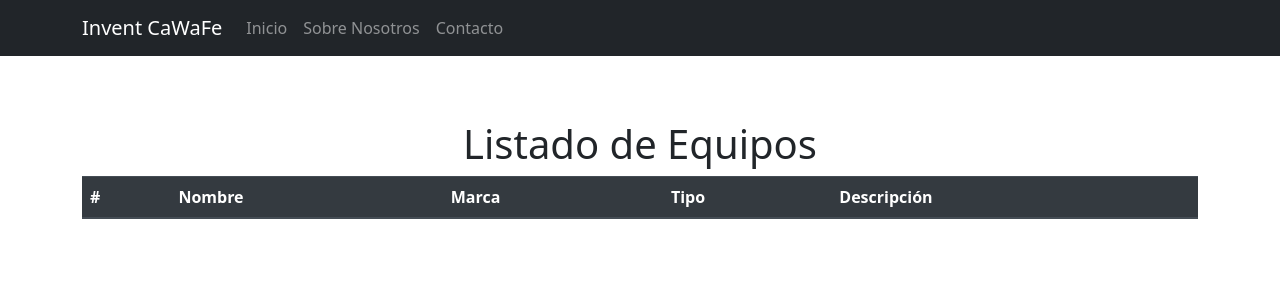
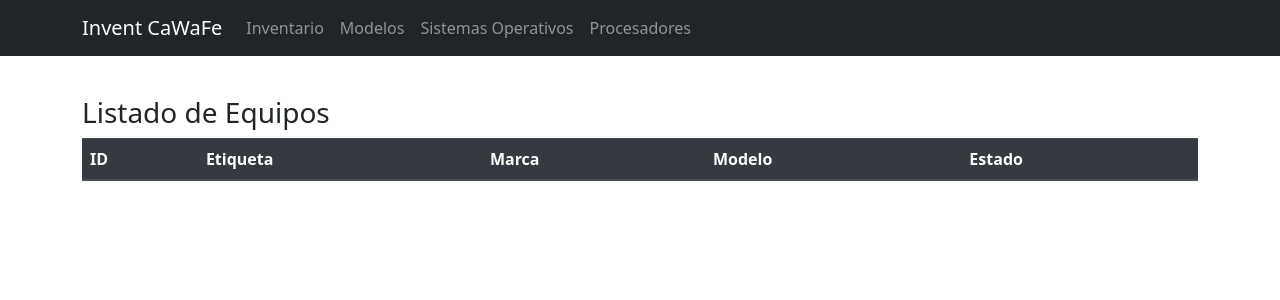
Before and after one commit to LuxCaro19/invent_cawafe, a Django app: page /inventario/lista_equipos/ in a window 1280 px wide. Shown: the top 300 px of the page. Run offline with Django 5.2, Linux system fonts and the light colour scheme; data that the repository does not hold is empty; some libraries are stand-ins or nearby versions.

Commit message:
Organizacion de templates

```diff
--- a/inventario/models/equipo.py
+++ b/inventario/models/equipo.py
@@ -14,3 +14,6 @@ class Equipo(models.Model):
     sistema_operativo = models.ForeignKey(Sistema_operativo, on_delete=models.SET_NULL, null=True )
     procesador = models.ForeignKey(Procesador, on_delete=models.SET_NULL, null=True )
     estado = models.ForeignKey(Estado_equipo, on_delete=models.SET_NULL, null=True )
+
+    def __str__(self):
+        return self.etiqueta
--- a/inventario/models/estado_equipo.py
+++ b/inventario/models/estado_equipo.py
@@ -3,3 +3,6 @@ from django.db import models
 
 class Estado_equipo(models.Model):
     nombre = models.CharField()
+
+    def __str__(self):
+        return self.nombre
--- a/inventario/models/modelo_equipo.py
+++ b/inventario/models/modelo_equipo.py
@@ -7,3 +7,6 @@ class Modelo_equipo(models.Model):
     tipo = models.ForeignKey(Modelo_tipo, on_delete=models.SET_NULL, null=True )
     marca = models.ForeignKey(Modelo_marca, on_delete=models.SET_NULL, null=True )
     precio = models.IntegerField()
+
+    def __str__(self):
+        return self.nombre
--- a/inventario/models/modelo_marca.py
+++ b/inventario/models/modelo_marca.py
@@ -4,3 +4,6 @@ from django.db import models
 
 class Modelo_marca(models.Model):
     marca = models.CharField()
+
+    def __str__(self):
+        return self.marca
--- a/inventario/models/modelo_tipo.py
+++ b/inventario/models/modelo_tipo.py
@@ -4,3 +4,6 @@ from django.db import models
 
 class Modelo_tipo(models.Model):
     tipo = models.CharField()
+
+    def __str__(self):
+        return self.tipo
--- a/inventario/models/procesador.py
+++ b/inventario/models/procesador.py
@@ -4,3 +4,6 @@ from .modelo_marca import Modelo_marca
 class Procesador(models.Model):
     nombre = models.CharField()
     marca = models.ForeignKey(Modelo_marca, on_delete=models.SET_NULL, null=True )
+
+    def __str__(self):
+        return self.nombre
--- a/inventario/models/sistema_operativo.py
+++ b/inventario/models/sistema_operativo.py
@@ -4,3 +4,6 @@ from .modelo_marca import Modelo_marca
 class Sistema_operativo(models.Model):
     nombre = models.CharField()
     marca = models.ForeignKey(Modelo_marca, on_delete=models.SET_NULL, null=True )
+
+    def __str__(self):
+        return self.nombre
--- /dev/null
+++ b/inventario/templates/inventario/listados/listado_equipos.html
@@ -0,0 +1,25 @@
+{% extends 'lista/listado_base.html' %} <!-- Hereda de la plantilla base -->
+
+{% block title %}Listado de Equipos{% endblock %} <!-- Sobrescribe el título de la página -->
+
+{% block subtitle %}Listado de Equipos{% endblock %} <!-- Título secundario (puedes personalizarlo) -->
+
+{% block table_headers %}
+    <th>ID</th>
+    <th>Etiqueta</th>
+    <th>Marca</th>
+    <th>Modelo</th>
+    <th>Estado</th>
+{% endblock %}
+
+{% block table_body %}
+    {% for equipo in equipos %}
+    <tr class="clickable-row" data-href="{% url 'detalle_equipo' equipo.id %}">
+        <td>{{ equipo.id }}</td>
+        <td>{{ equipo.etiqueta }}</td>
+        <td>{{ equipo.modelo.marca.marca }}</td>
+        <td>{{ equipo.modelo.nombre }}</td>
+        <td>{{ equipo.estado.nombre }}</td>
+    </tr>
+    {% endfor %}
+{% endblock %}
--- a/inventario/templates/inventario/listado_equipos.html
+++ b/inventario/templates/lista/listado_base.html
@@ -3,7 +3,7 @@
 <head>
     <meta charset="UTF-8">
     <meta name="viewport" content="width=device-width, initial-scale=1.0">
-    <title>Listado de Equipos</title>
+    <title>{% block title %}Listado{% endblock %}</title> <!-- Bloque de título que puede ser sobrescrito -->
     <link href="https://stackpath.bootstrapcdn.com/bootstrap/4.5.2/css/bootstrap.min.css" rel="stylesheet">
     <style>
         /* Estilo para hacer que toda la fila sea clickeable */
@@ -14,32 +14,28 @@
 </head>
 <body>
 
-    {% include 'navbar/navbar.html' %}
+    {% include 'navbar/navbar.html' %} <!-- Incluimos el navbar común -->
 
-    <div class="container mt-5">
-        <h1 class="text-center">Listado de Equipos</h1>
+    <div class="container mt-4"> <!-- Contenedor principal -->
+        <h3 class="text-left">{% block subtitle %}Listado de Equipos{% endblock %}</h3> <!-- Título secundario -->
 
         <!-- Tabla de equipos -->
         <table class="table table-striped">
             <thead class="thead-dark">
                 <tr>
-                    <th>#</th>
+                    {% block table_headers %}
+                    <th>ID</th>
                     <th>Nombre</th>
                     <th>Marca</th>
                     <th>Tipo</th>
                     <th>Descripción</th>
+                    {% endblock %}
                 </tr>
             </thead>
             <tbody>
-                {% for equipo in equipos %}
-                <tr class="clickable-row" data-href="{% url 'detalle_equipo' equipo.id %}">
-                    <td>{{ equipo.id }}</td>
-                    <td>{{ equipo.etiqueta }}</td>
-                    <td>{{ equipo.modelo.marca.marca  }}</td>
-                    <td>{{ equipo.modelo.tipo.tipo }}</td>  <!-- Si tienes una relación ForeignKey -->
-                    <td>{{ equipo.modelo.nombre }}</td>
-                </tr>
-                {% endfor %}
+                {% block table_body %}
+                <!-- Aquí se mostrarán las filas de cada vista que extienda esta plantilla -->
+                {% endblock %}
             </tbody>
         </table>
     </div>
--- a/inventario/templates/navbar/navbar.html
+++ b/inventario/templates/navbar/navbar.html
@@ -11,20 +11,30 @@
     <!-- Navbar fija en la parte superior -->
     <nav class="navbar navbar-expand-lg navbar-dark bg-dark fixed-top">
         <div class="container">
-            <a class="navbar-brand" href="#">Invent CaWaFe</a>
+            <a class="navbar-brand" href="{% url 'listado_equipos' %}">Invent CaWaFe</a>
             <button class="navbar-toggler" type="button" data-bs-toggle="collapse" data-bs-target="#navbarNav">
                 <span class="navbar-toggler-icon"></span>
             </button>
             <div class="collapse navbar-collapse" id="navbarNav">
                 <ul class="navbar-nav">
-                    <li class="nav-item">
-                        <a class="nav-link" href="#">Inicio</a>
+                    <!-- Dropdown para Inventario -->
+                    <li class="nav-item dropdown">
+                        <a class="nav-link" href="#" id="navbarDropdown" role="button" data-bs-toggle="dropdown" aria-expanded="false">
+                            Inventario
+                        </a>
+                        <ul class="dropdown-menu" aria-labelledby="navbarDropdown">
+                            <li><a class="dropdown-item" href="{% url 'listado_equipos' %}">Ver lista de equipos</a></li>
+                            <li><a class="dropdown-item" href="{% url 'registrar_equipo' %}">Registrar equipo</a></li>
+                        </ul>
                     </li>
                     <li class="nav-item">
-                        <a class="nav-link" href="#">Sobre Nosotros</a>
+                        <a class="nav-link" href="#">Modelos</a>
                     </li>
                     <li class="nav-item">
-                        <a class="nav-link" href="#">Contacto</a>
+                        <a class="nav-link" href="#">Sistemas Operativos</a>
+                    </li>
+                    <li class="nav-item">
+                        <a class="nav-link" href="#">Procesadores</a>
                     </li>
                 </ul>
             </div>
@@ -38,5 +48,10 @@
     </div>
 
     <script src="https://cdn.jsdelivr.net/npm/bootstrap@5.3.0/dist/js/bootstrap.bundle.min.js"></script>
-</body>
+    <script>
+        .navbar-nav .dropdown:hover .dropdown-menu {
+            display: block;
+        }
+
+    </script>
 </html>
--- a/inventario/urls.py
+++ b/inventario/urls.py
@@ -5,6 +5,6 @@ urlpatterns = [
 
     path('', views.index),
     path('detalle_equipo/<int:id>/', views.detalle_equipo,name='detalle_equipo'),
-    path('lista_equipos/', views.listado_equipos)
-
+    path('lista_equipos/', views.listado_equipos, name='listado_equipos'),
+    path('registrar_equipo/', views.registrar_equipo, name='registrar_equipo')
 ]
--- a/inventario/views.py
+++ b/inventario/views.py
@@ -13,15 +13,32 @@ def index(request):
 
 def listado_equipos(request):
     equipos = Equipo.objects.all()  # Obtiene todos los objetos de Equipo
-    return render(request, 'inventario/listado_equipos.html', {'equipos': equipos})
+    return render(request, 'inventario/listados/listado_equipos.html', {'equipos': equipos})
 
 def detalle_equipo(request, id):
     equipo = get_object_or_404(Equipo, id=id)
-    form = EquipoForm(instance=equipo)
+
     if request.method == 'POST':
-        form = EquipoForm(request.POST, instance=equipo)
+        if 'eliminar' in request.POST:
+            equipo.delete()
+            equipos = Equipo.objects.all()
+            return render(request, 'inventario/listados/listado_equipos.html', {'equipos': equipos})
+        else:
+            form = EquipoForm(request.POST, instance=equipo)
+            if form.is_valid():
+                form.save()
+                return redirect('detalle_equipo', id=equipo.id)
+    else:
+        form = EquipoForm(instance=equipo)
+
+    return render(request, 'inventario/detalle/detalle_equipo.html', {'equipo': equipo, 'form': form})
+
+def registrar_equipo(request):
+    if request.method == 'POST':
+        form = EquipoForm(request.POST)
         if form.is_valid():
             form.save()
-            return redirect('detalle_equipo', id=equipo.id)
-
-    return render(request, 'inventario/detalle_equipo.html', {'equipo': equipo, 'form': form})
+            return redirect('detalle_equipo', id=Equipo.objects.latest('id').id)
+    else:
+        form = EquipoForm()
+    return render(request, 'inventario/registro/registrar_equipo.html', {'equipo': Equipo,'form': form})
```
Also changed, not shown: inventario/forms/equipo_form.py (+10 -1 lines), inventario/forms/modelo_equipo_form.py (added, +13 -0 lines), inventario/templates/inventario/detalle/detalle_equipo.html (renamed from inventario/templates/inventario/detalle_equipo.html, +6 -12 lines), inventario/templates/inventario/registro/registrar_equipo.html (added, +24 -0 lines), inventario/templates/inventario/registro/registrar_modelo.html (added).
